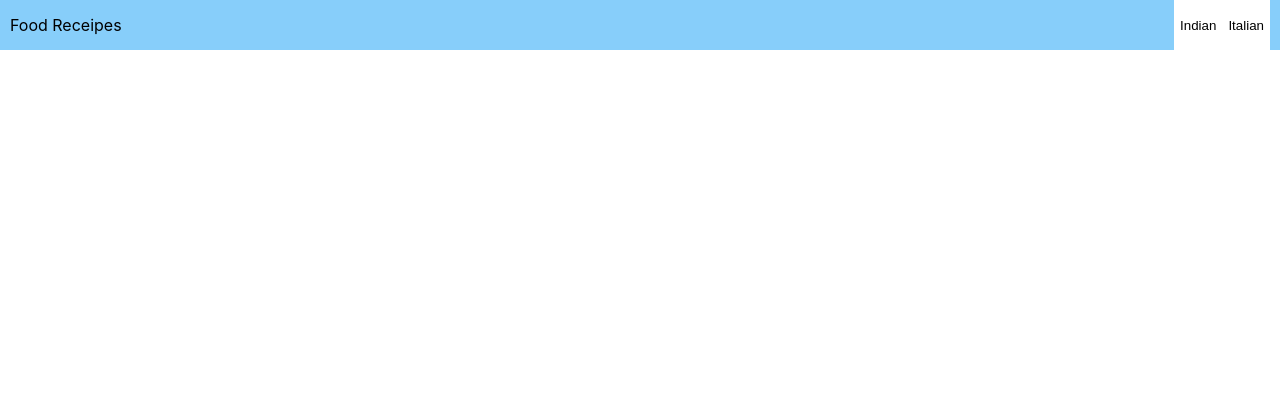
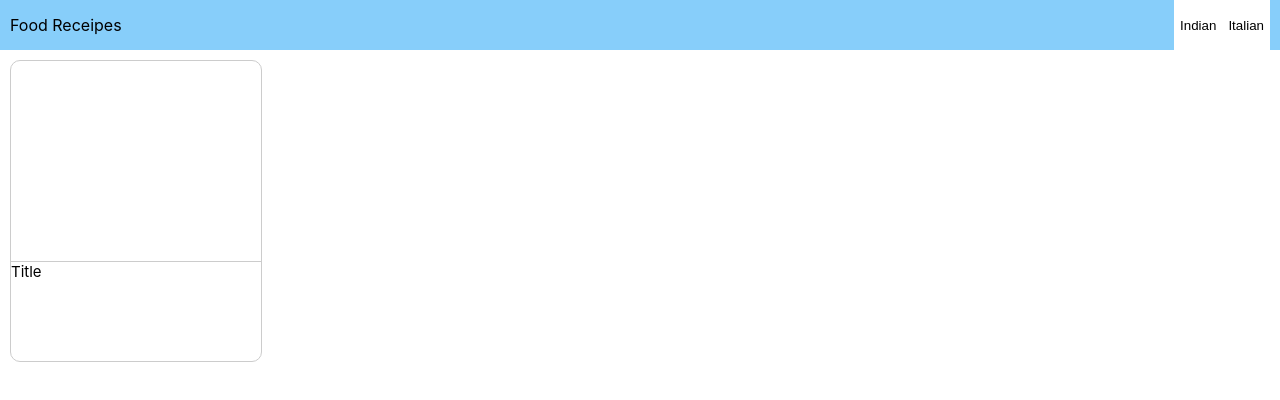
Before and after one commit to mosalman97/FoodRecipe, a React (Create React App) app: page / in a window 1280 px wide. Shown: the top 400 px of the page. Built offline with nearby package versions, Linux system fonts and the light colour scheme.

Commit message:
recipecard created

```diff
--- a/src/App.js
+++ b/src/App.js
@@ -1,10 +1,12 @@
 import React from "react";
 import Header from "./Components/Header/Header";
+import Recipecardwrapper from "./Components/Header/Recipecards/Recipecardwrapper";
 
 function App() {
   return (
     <div>
       <Header />
+      <Recipecardwrapper/>
     </div>
   );
 }
--- a/src/Components/Header/Header.css
+++ b/src/Components/Header/Header.css
@@ -1,7 +1,6 @@
 .header{
     width:100%;
     height:50px;
-    position:fixed;
     background-color:lightskyblue;
     display: flex;
     align-items:center;
--- /dev/null
+++ b/src/Components/Header/Recipecards/Recipecard.css
@@ -0,0 +1,21 @@
+.recipecard{
+    margin:10px;
+    width:250px;
+    height:300px;
+    display: flex;
+    border:1px solid #ccc;
+    border-radius:10px;
+    background-color:white;
+    flex-direction:column;
+}
+.recipecard .imagebox{
+    width:250px;
+    height:200px;
+    border-bottom:1px solid #ccc;
+
+}
+.recipecard .title{
+    font-size:15px;
+    color:black;
+
+}
--- /dev/null
+++ b/src/Components/Header/Recipecards/Recipecard.js
@@ -0,0 +1,11 @@
+import React from 'react'
+import "./Recipecard.css"
+export default function Recipecard() {
+    return (
+        <div className='recipecard'>
+            <div className='imagebox'></div>
+            <span className='title'>Title</span>
+            <div> </div>
+        </div>
+    )
+}
--- /dev/null
+++ b/src/Components/Header/Recipecards/Recipecardwrapper.js
@@ -0,0 +1,10 @@
+import React from 'react'
+import Recipecard from './Recipecard'
+
+export default function Recipecardwrapper() {
+    return (
+        <div>
+            <Recipecard />
+        </div>
+    )
+}
```
